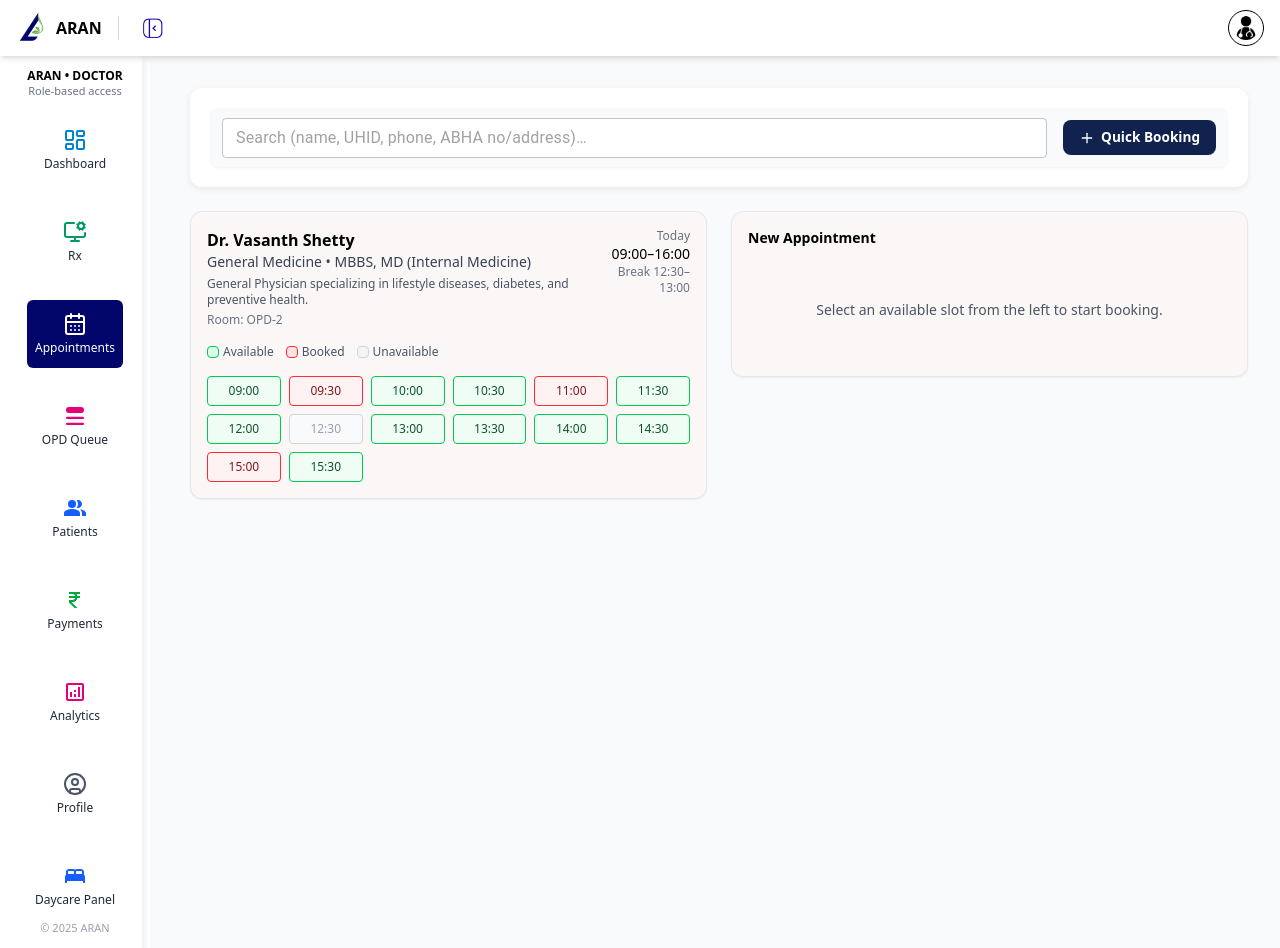
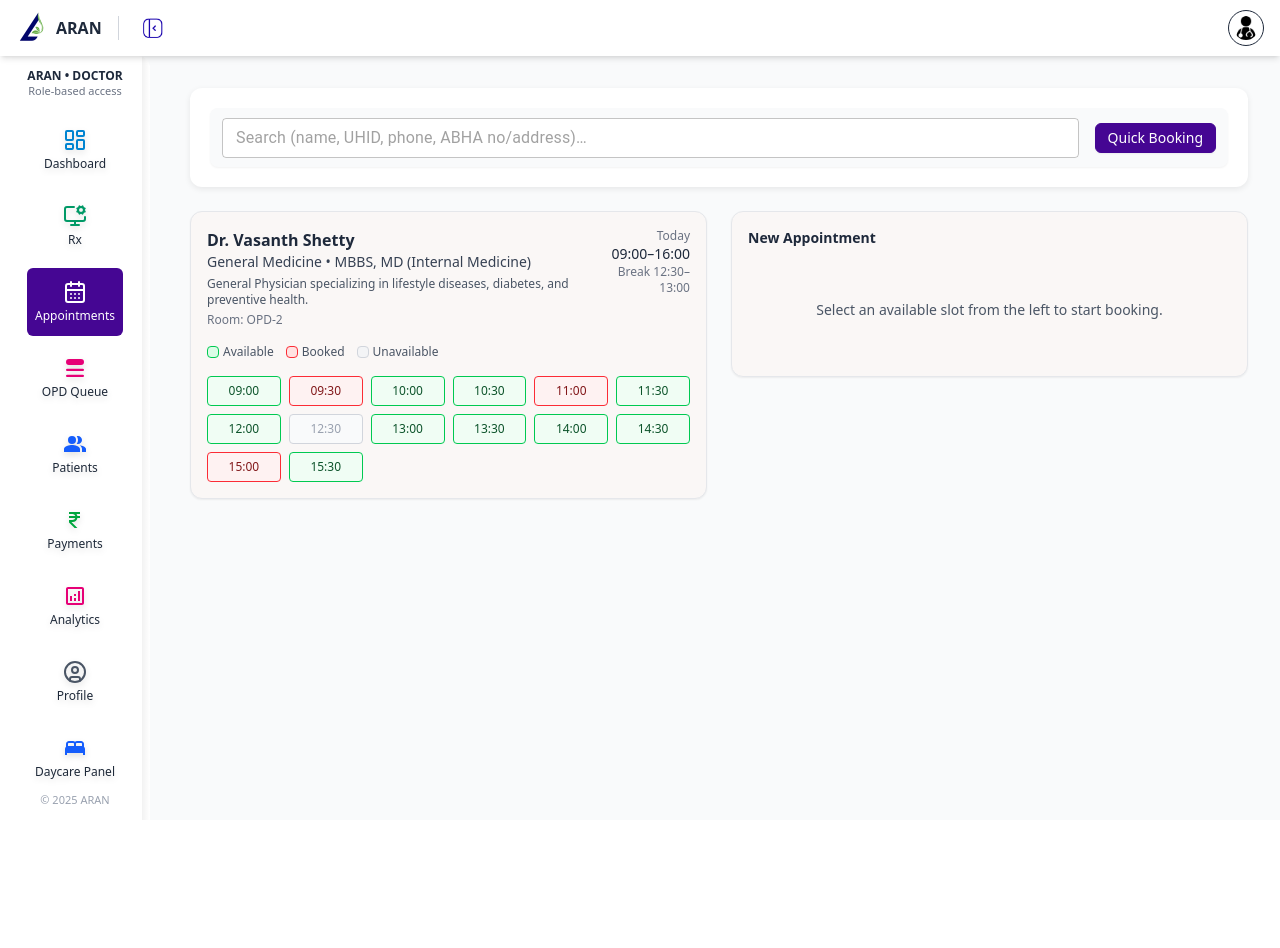
Before and after one commit to kaushikee-compune/ARAN-UI-UX, a Next.js app: page /appointments in a window 1280 px wide. After the commit the page ends 820 px from the top, so only its background shows below. Built offline with nearby package versions, Linux system fonts and the light colour scheme; what @tailwindcss/postcss would draw is missing.

Commit message:
UI Global Css Changes

```diff
--- a/app/(app)/appointments/page.tsx
+++ b/app/(app)/appointments/page.tsx
@@ -48,7 +48,6 @@ type BookingDraft = {
   note?: string;
 };
 
-
 /* =============================================================================
    Utility helpers
 ============================================================================= */
@@ -87,14 +86,12 @@ function buildSlots(d: Doctor): Slot[] {
    Page
 ============================================================================= */
 export default function AppointmentsPage() {
-
   const [doctors, setDoctors] = useState<Doctor[]>([]);
   const [selectedDoctor, setSelectedDoctor] = useState<Doctor | null>(null);
   const [selectedDept, setSelectedDept] = useState("All");
   const [patients, setPatients] = useState<Patient[]>([]);
   const [query, setQuery] = useState("");
-   const [session, setSession] = useState(() => readClientSession());
-
+  const [session, setSession] = useState(() => readClientSession());
 
   const [selectedSlot, setSelectedSlot] = useState<string | null>(null);
   const [draft, setDraft] = useState<BookingDraft | null>(null);
@@ -175,8 +172,6 @@ export default function AppointmentsPage() {
     setSelectedSlot(null);
     setDraft(null);
   }
-
-
 
   /* =============================================================================
      Render
@@ -264,18 +259,7 @@ export default function AppointmentsPage() {
 
           {/* Quick booking */}
           <button
-            style={{
-              background: "var(--secondary, #64ac44)",
-              color: "#fff",
-              padding: "7px 16px",
-              borderRadius: "8px",
-              fontSize: "0.85rem",
-              fontWeight: 600,
-              border: "none",
-              display: "inline-flex",
-              alignItems: "center",
-              gap: "6px",
-            }}
+            className="btn-primary px-3 py-1 rounded-md text-sm"
             onClick={() =>
               window.scrollTo({
                 top: document.body.scrollHeight,
@@ -283,7 +267,6 @@ export default function AppointmentsPage() {
               })
             }
           >
-            <Plus size={16} />
             Quick Booking
           </button>
         </Box>
@@ -313,7 +296,9 @@ export default function AppointmentsPage() {
                       {doc.qualifications ? ` • ${doc.qualifications}` : ""}
                     </div>
                     {doc.bio && (
-                      <div className="text-xs text-gray-600 mt-1">{doc.bio}</div>
+                      <div className="text-xs text-gray-600 mt-1">
+                        {doc.bio}
+                      </div>
                     )}
                     {doc.room && (
                       <div className="text-xs text-gray-500 mt-1">
@@ -446,7 +431,7 @@ function RightBookingPanel({
         {selectedSlot && (
           <button
             onClick={onClearSlot}
-            className="text-xs px-2 py-1 border rounded hover:bg-gray-50"
+            className="btn-accent text-xs px-2 py-1 border rounded hover:bg-gray-50"
           >
             Change Slot
           </button>
@@ -517,7 +502,7 @@ function RightBookingPanel({
               onClick={onConfirm}
               disabled={confirmDisabled}
               className={[
-                "px-4 py-2 text-sm rounded-md font-medium shadow-sm",
+                "btn-primary px-4 py-2 text-sm rounded-md font-medium shadow-sm",
                 confirmDisabled
                   ? "bg-gray-200 text-gray-400 cursor-not-allowed"
                   : "bg-amber-600 text-grey hover:opacity-90",
--- a/app/(app)/doctor/console/page.tsx
+++ b/app/(app)/doctor/console/page.tsx
@@ -826,7 +826,7 @@ function PreviewPaper({
                   <button
                     type="button"
                     onClick={past.onOpen}
-                    className="inline-flex items-center gap-1.5 text-xs px-2 py-1 rounded border border-green-600 text-gray-700 hover:bg-gray-50"
+                    className="btn-primary inline-flex items-center gap-1.5 text-xs px-2 py-1 rounded border border-green-600 text-gray-700 hover:bg-gray-50"
                   >
                     View Past Record
                   </button>
--- a/app/(app)/layout.tsx
+++ b/app/(app)/layout.tsx
@@ -6,6 +6,9 @@ import NextImage from "next/image";
 import RoleAwareSidebar, { type Role } from "@/components/shell/RoleAwareSidebar";
 import { logout } from "@/lib/auth/logout";
 import { Toaster } from "react-hot-toast";
+import "../globals.css";
+import { ThemeProvider } from "@/components/theme-provider";
+
 
 const SIDEBAR_KEY = "aran:sidebarCollapsed";
 const HEADER_HEIGHT = 56;
--- a/app/globals.css
+++ b/app/globals.css
@@ -5,8 +5,8 @@
 
 /* ---------- Color Themes (unchanged) ---------- */
 :root {
-  --secondary: #11224E;
-  --tertiary: #F87B1B;
+  --secondary: #450693;  /* ARAN Secondary Color*/
+  --tertiary: #F87B1B;   /* ARAN Tertiary Color*/
   --on-secondary: #ffffff;
   --on-tertiary: #ffffff;
 
@@ -20,10 +20,26 @@
 
 /* Theme 1 — deep navy/vibrant orange */
 [data-theme="t1"] {
-  --secondary: #11224E;
+  --secondary: #450693;
   --tertiary:  #F87B1B;
   --on-secondary: #ffffff;
   --on-tertiary:  #ffffff;
+  --text-primary: #1E293B;
+  --text-secondary: #475569;
+  --border-color: #E2E8F0;
+
+  /* ✅ New highlight variable */
+  --text-highlight: #3b0394;
+}
+
+.text-highlight {
+  color: var(--text-highlight);
+  font-weight: 600;          /* makes it semi-bold (same as Tailwind's font-semibold) */
+}
+
+.text-highlight-strong {
+  color: var(--text-highlight);
+  font-weight: 700;          /* stronger bold variant if ever needed */
 }
 
 /* Theme 2 — Blue/Navy */
@@ -152,16 +168,76 @@
     var(--surface);
   background-size: 6px 6px, auto;
 }
-/* Buttons: primary — now uses TERTIARY as the brand button color */
+
+/* ===============================
+   ARAN Global Button Styles
+   =============================== */
+
+/* Primary (uses --secondary / navy) */
 .btn-primary {
-  border-radius: calc(var(--radius) - 4px);
-  padding: 0.5rem 0.75rem;
-  font-size: 0.875rem;
-  font-weight: 600;
+  background: var(--secondary);
+  color: #fff;
+  border: 1px solid var(--secondary);
+  transition: all 0.2s ease;
+  box-shadow: var(--shadow-s); /* small shadow from your theme */
+}
+.btn-primary:hover {
+  opacity: 0.9;
+  box-shadow: var(--shadow-m); /* medium shadow */
+}
+
+/* Accent (uses --tertiary / orange) */
+.btn-accent {
   background: var(--tertiary);
   color: var(--on-tertiary);
-  transition: transform .05s ease, box-shadow .15s ease, opacity .15s ease;
+  border: 1px solid var(--tertiary);
+  border-radius: 0.5rem;                 /* subtle round corners (8px) */
+  padding: 0.3rem 1rem;                 /* equal top/bottom + left/right padding */
+  font-size: 0.875rem;                  /* text-sm */
+  font-weight: 500;
+  transition: all 0.25s ease;
+  box-shadow: 0 3px 0 rgba(0, 0, 0, 0.25);  /* base bottom shadow */
+  transform: translateY(0);
 }
+
+.btn-accent:hover {
+  opacity: 0.95;
+  transform: translateY(-1px);           /* gentle lift on hover */
+  box-shadow: 0 3px 2px rgba(0, 0, 0, 0.25);
+}
+
+.btn-accent:active {
+  transform: translateY(1px);            /* pressed effect */
+  box-shadow: 0 2px 0 rgba(0, 0, 0, 0.25);
+}
+
+
+/* Neutral / Gray button */
+.btn-neutral {
+  background: #ffffff;                 /* clean neutral base */
+  color: #374151;                      /* text-gray-700 */
+  border: 1px solid #d1d5db;           /* border-gray-300 */
+  border-radius: 0.5rem;               /* rounded-lg */
+  padding: 0.5rem 0.75rem;             /* px-3 py-2 */
+  font-size: 0.875rem;                 /* text-sm */
+  font-weight: 500;
+  box-shadow: 0 2px 4px rgba(0, 0, 0, 0.1);  /* drop-shadow-md */
+  transition: all 0.2s ease;
+}
+
+.btn-neutral:hover {
+  background: #f9fafb;                /* hover:bg-gray-50 */
+  box-shadow: 0 3px 6px rgba(0, 0, 0, 0.15); /* slightly deeper on hover */
+}
+/* Common button shape */
+.btn {
+  padding: 0.5rem 0.75rem;        /* same as px-3 py-2 */
+  border-radius: 0.375rem;        /* rounded-md */
+  font-size: 0.875rem;            /* text-sm */
+  font-weight: 500;
+}
+
+
 
 /* Material */
 [data-ui="material"] .btn-primary { box-shadow: var(--shadow-s); }
--- a/app/layout.tsx
+++ b/app/layout.tsx
@@ -1,6 +1,6 @@
 // app/layout.tsx
 import type { ReactNode } from "react";
-import "./globals.css"; // if you have Tailwind/global styles
+import "./globals.css";
 import { ThemeProvider } from "@/components/theme-provider";
 import { Toaster } from "react-hot-toast";
 
@@ -11,9 +11,10 @@ export const metadata = {
 
 export default function RootLayout({ children }: { children: ReactNode }) {
   return (
-    <html lang="en">
+    // ✅ Apply default data-theme="t1" at HTML level
+    <html lang="en" data-theme="t1">
       <body>
-        {/* Theme + UI style context (needed for theme-toggle, appearance-panel, etc.) */}
+        {/* Theme + UI context */}
         <ThemeProvider>
           {children}
           <Toaster
--- a/components/dashboard/QuickActions.tsx
+++ b/components/dashboard/QuickActions.tsx
@@ -20,7 +20,7 @@ export default function QuickActions() {
         {actions.map((a) => (
           <button
             key={a.label}
-            className="px-3 py-2 rounded-lg border hover:bg-gray-50 text-gray-700"
+            className="btn-neutral"
             onClick={() => router.push(a.path)}
           >
             {a.label}
--- a/components/doctor/ImmunizationForm.tsx
+++ b/components/doctor/ImmunizationForm.tsx
@@ -209,13 +209,13 @@ export default function ImmunizationForm() {
       {/* ---------- Footer ---------- */}
       <div className="pt-3 flex items-center gap-2">
         <button
-          className="px-3 py-1.5 text-sm rounded-md border hover:bg-gray-50"
+          className="btn-accent px-3 py-1.5 text-sm rounded-md border hover:bg-gray-50"
           onClick={onSave}
         >
           Save Draft
         </button>
         <button
-          className="px-3 py-1.5 text-sm rounded-md border bg-emerald-600 text-white hover:bg-emerald-700 border-emerald-700"
+          className="btn-primary px-3 py-1.5 text-sm rounded-md border bg-emerald-600 text-white hover:bg-emerald-700 border-emerald-700"
           onClick={onSubmit}
         >
           Submit
--- a/components/shell/RoleAwareSidebar.tsx
+++ b/components/shell/RoleAwareSidebar.tsx
@@ -203,8 +203,8 @@ export default function RoleAwareSidebar(props: { role?: Role }) {
       </div>
 
       {/* Nav */}
-      <nav className="flex flex-col items-center gap-6">
-        {" "}
+      <nav className="flex flex-col items-center gap-2">
+
         {/* gap = distance between menu items */}
         {items.map(({ href, label, icon: Icon, color }) => {
           const active =
@@ -218,9 +218,9 @@ export default function RoleAwareSidebar(props: { role?: Role }) {
                 "flex flex-col items-center gap-1 rounded-md px-2 py-3 text-[13px] leading-tight transition",
                 active
                   ? "text-white" // keep text white
-                  : "hover:bg-gray-100 text-gray-800",
+                  : "hover:bg-gray-100 text-gray-800 drop-shadow-md transition-all",
               ].join(" ")}
-              style={active ? { backgroundColor: "#02066b" } : {}}
+              style={active ? { backgroundColor: "#450693" } : {}}
             >
               {/* Bigger icon */}
               <Icon className={`h-6 w-6 ${active ? "text-white" : color}`} />
```
Also changed, not shown: components/dashboard/QueueTable.tsx (+14 -13 lines), components/lab/LabRequestForm.tsx (+3 -15 lines), public/icons/Start.png (added).
